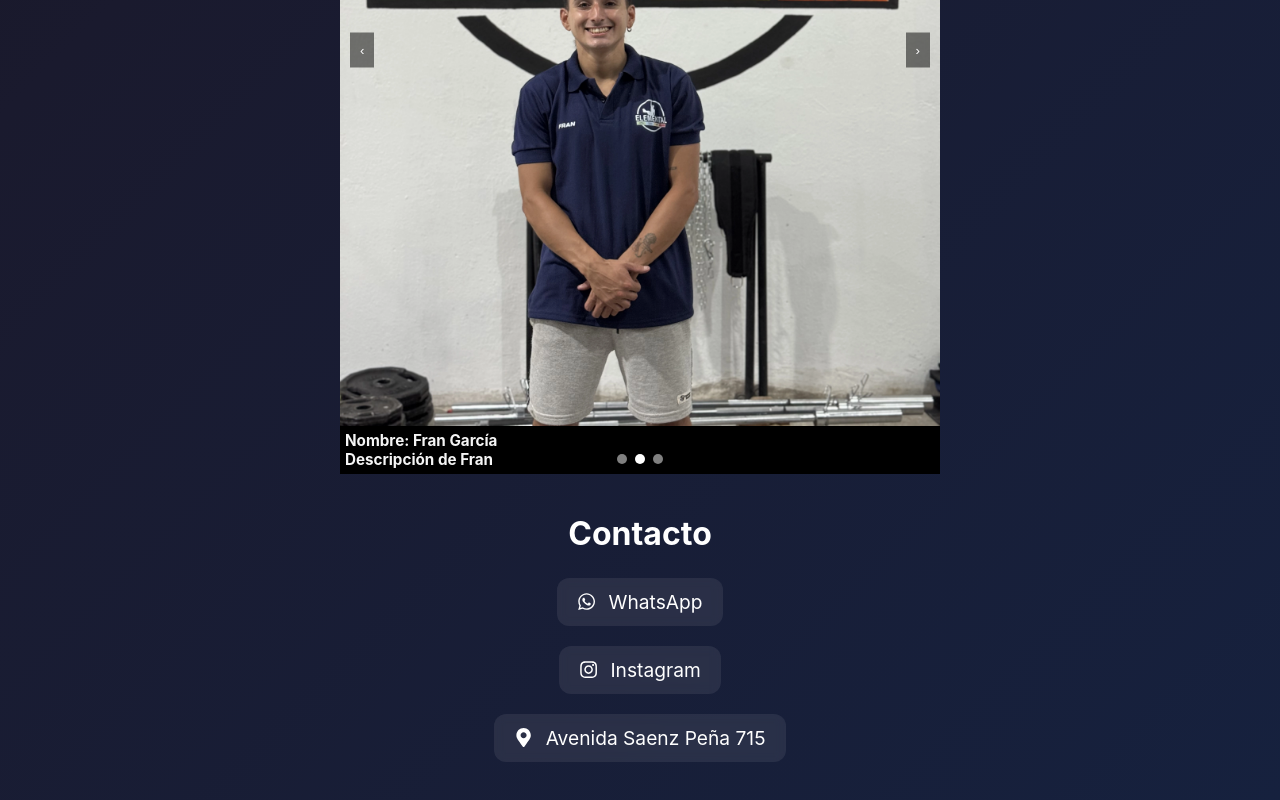
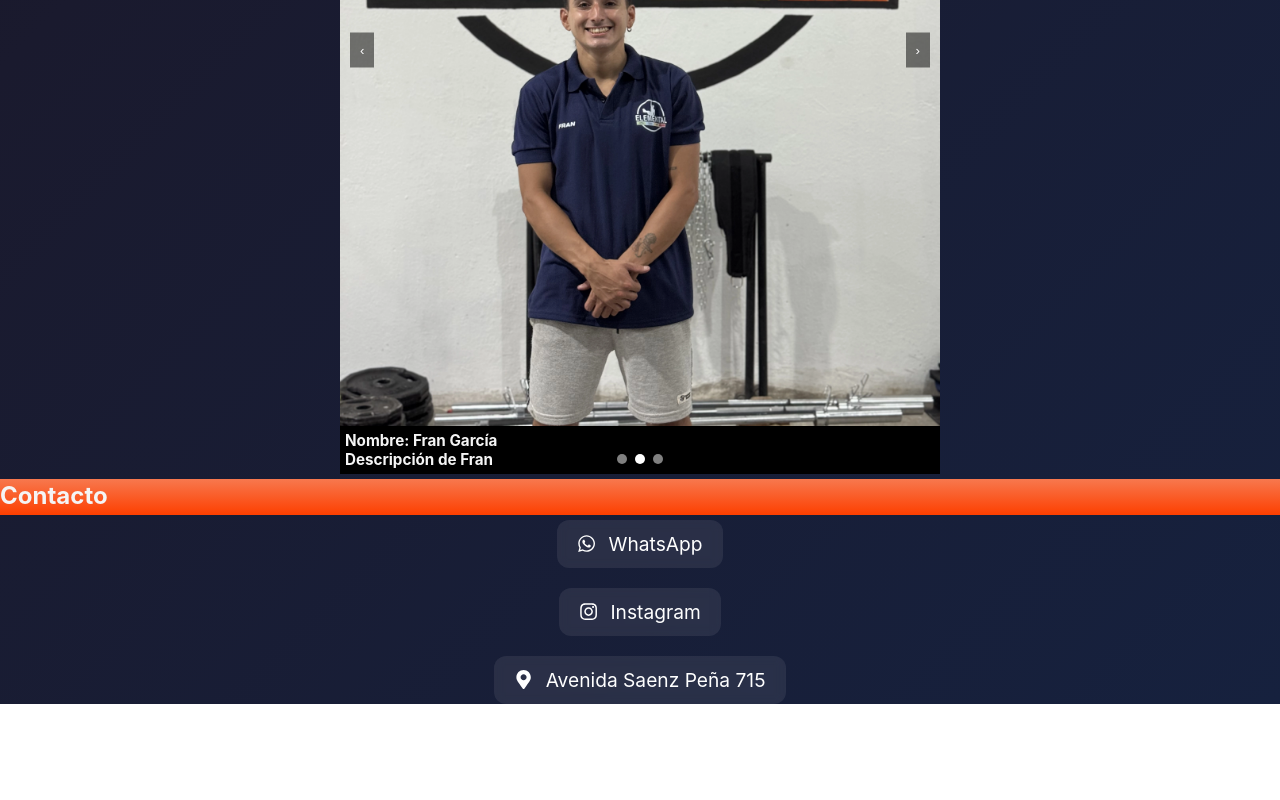
Before and after one commit to EnzoTitaDolce/elemental-calistenia, a React (Create React App) app: page / in a window 1280 px wide. Shown: the part 1842-2642 px from the top of the page. After the commit the page ends 2546 px from the top, so only its background shows below. Built offline with nearby package versions, Linux system fonts and the light colour scheme.

Commit message:
Agregada sección Contacto y Nosotros

```diff
--- a/src/components/Contacto.css
+++ b/src/components/Contacto.css
@@ -1,4 +1,4 @@
-#contacto {
+/* #contacto {
   padding: 40px 20px;
 
   color: white;
@@ -6,12 +6,18 @@
   text-align: center;
 }
 
+
 #contacto h2 {
   margin-bottom: 25px;
 
   font-size: 2rem;
+} */
+#contactoh1{
+    background: linear-gradient(rgb(247, 120, 78), rgb(253, 63, 0));
+    padding-bottom: 5px;
+    padding-top: 2px;
+    margin: 5px 0px;
 }
-
 #listaContacto {
   list-style: none;
 
--- a/src/components/Contacto.js
+++ b/src/components/Contacto.js
@@ -10,7 +10,7 @@ function Contacto() {
   return (
     <section id="contacto">
 
-      <h2>Contacto</h2>
+      <h2 id="contactoh1">Contacto</h2>
 
       <ul id="listaContacto">
 
```
